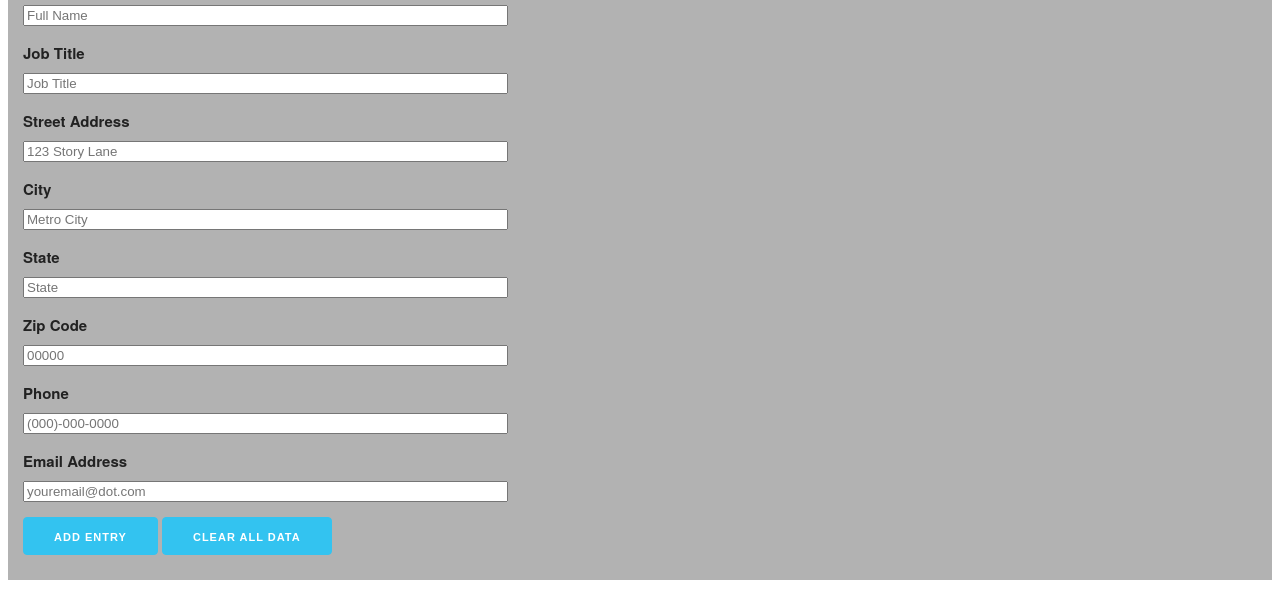
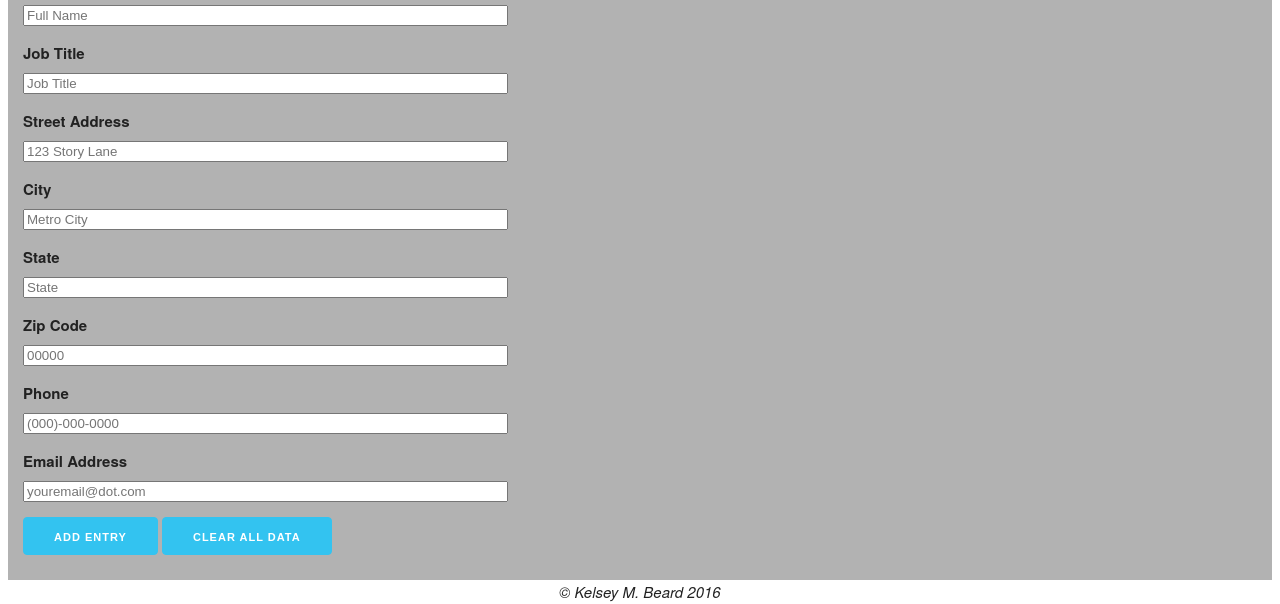
Before and after one commit to kayallday/Front-End_Web_Frameworks, a plain HTML site: page Brickel_Kelsey-Week2/index.html in a window 1280 px wide. Shown: the part 222-826 px from the top of the page. Drawn offline with Linux system fonts and the light colour scheme.

Commit message:
Newest updates
Newest updates

```diff
--- a/Brickel_Kelsey-Week2/css/styles.css
+++ b/Brickel_Kelsey-Week2/css/styles.css
@@ -22,3 +22,11 @@ h1 {
 button.delete {
 
 }
+
+
+/* ---------------- FOOTER ------------------ */
+
+footer {
+    font-style: italic;
+    text-align: center;
+}
--- a/Brickel_Kelsey-Week2/index.html
+++ b/Brickel_Kelsey-Week2/index.html
@@ -45,6 +45,7 @@
                 <div class="seven columns">
                     <h3>Employee Listings</h3>
                     <div ng-repeat="item in addresses track by $index">
+                        <!-- How would I make it so thead doesn't repeat? I tried placing it in tbody but then the code doesn't function properly -->
                         <table class="u-full-width">
                             <thead>
                                 <tr>
@@ -74,6 +75,10 @@
                 </div>
        </div>
 
+   </div>
+
+   <footer class="twelve columns">&copy; Kelsey M. Beard 2016</footer>
+
 
 <!-- add script tags -->
 <script src="js/angular.min.js"></script>
```
Also changed, not shown: 2 other files.
